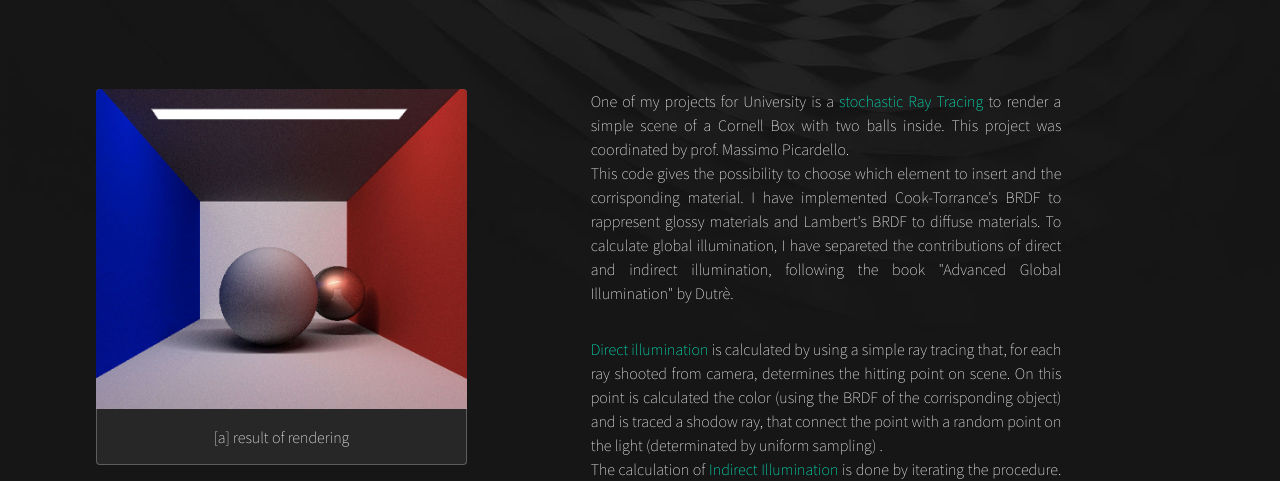
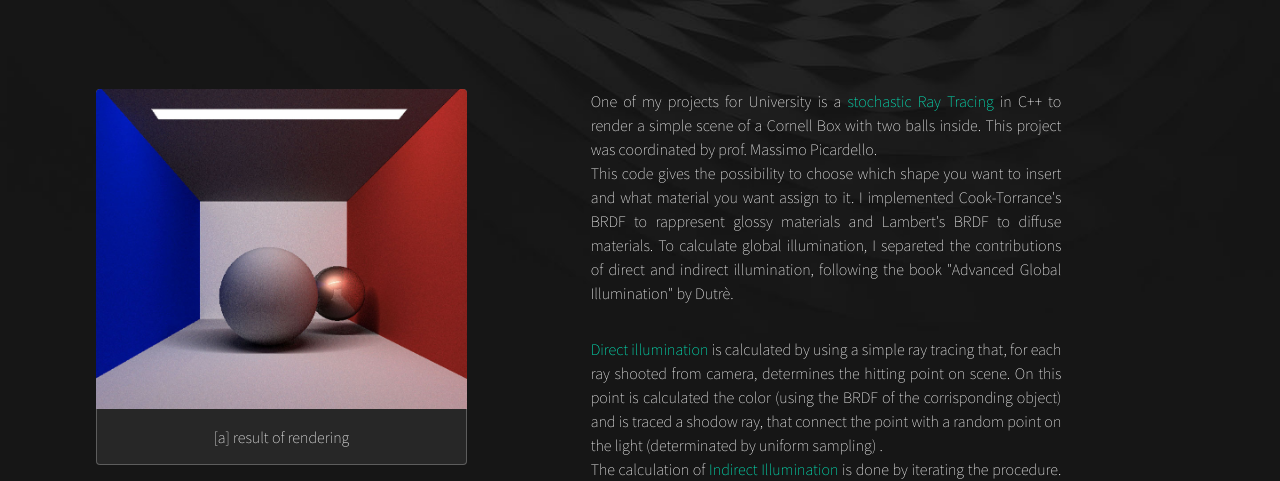
Before and after one commit to Giuseppeg34/giuseppeg34.github.io, a plain HTML site: page pathtracer.html in a window 1280 px wide. Shown: the part 356-837 px from the top of the page. Drawn offline with Linux system fonts and the light colour scheme.

Commit message:
Update pathtracer.html

```diff
--- a/pathtracer.html
+++ b/pathtracer.html
@@ -42,11 +42,11 @@
 								</div>
 								<div>
 									<h3 style="text-align: justify; margin-left: 100px; margin-right: -200px;">
-										One of my projects for University is a <b>stochastic Ray Tracing</b> to render a simple scene of
+										One of my projects for University is a <b>stochastic Ray Tracing</b> in C++ to render a simple scene of
 										a Cornell Box with two balls inside. This project was coordinated by prof. Massimo Picardello.
-										<p>This code gives the possibility to choose which element to insert and the corrisponding material.
-										I have implemented Cook-Torrance's BRDF to rappresent glossy materials and Lambert's BRDF to diffuse materials.
-										To calculate global illumination, I have separeted the contributions of direct and indirect illumination,
+										<p>This code gives the possibility to choose which shape you want to insert and what material you want assign to it.
+										I implemented Cook-Torrance's BRDF to rappresent glossy materials and Lambert's BRDF to diffuse materials.
+										To calculate global illumination, I separeted the contributions of direct and indirect illumination,
 										following the book "Advanced Global Illumination" by Dutrè.
 										<p><b>Direct illumination</b> is calculated by using a simple ray tracing that, for each ray shooted from camera,
 										determines the hitting point on scene. On this point is calculated the color (using the BRDF of the corrisponding object)
@@ -75,6 +75,9 @@
 					</footer>
 
 			</div>
+			<div id="sfcxymm3w99c98nwpdln1mrw8s7a9hff6xt"></div>
+			<script type="text/javascript" src="https://counter3.stat.ovh/private/counter.js?c=xymm3w99c98nwpdln1mrw8s7a9hff6xt&down=async" async></script>
+			<noscript><a href="https://www.contatoreaccessi.com" title="contatore internet"><img src="https://counter3.stat.ovh/private/contatoreaccessi.php?c=xymm3w99c98nwpdln1mrw8s7a9hff6xt" border="0" title="contatore internet" alt="contatore internet"></a></noscript>
 
 
 	</body>
```
